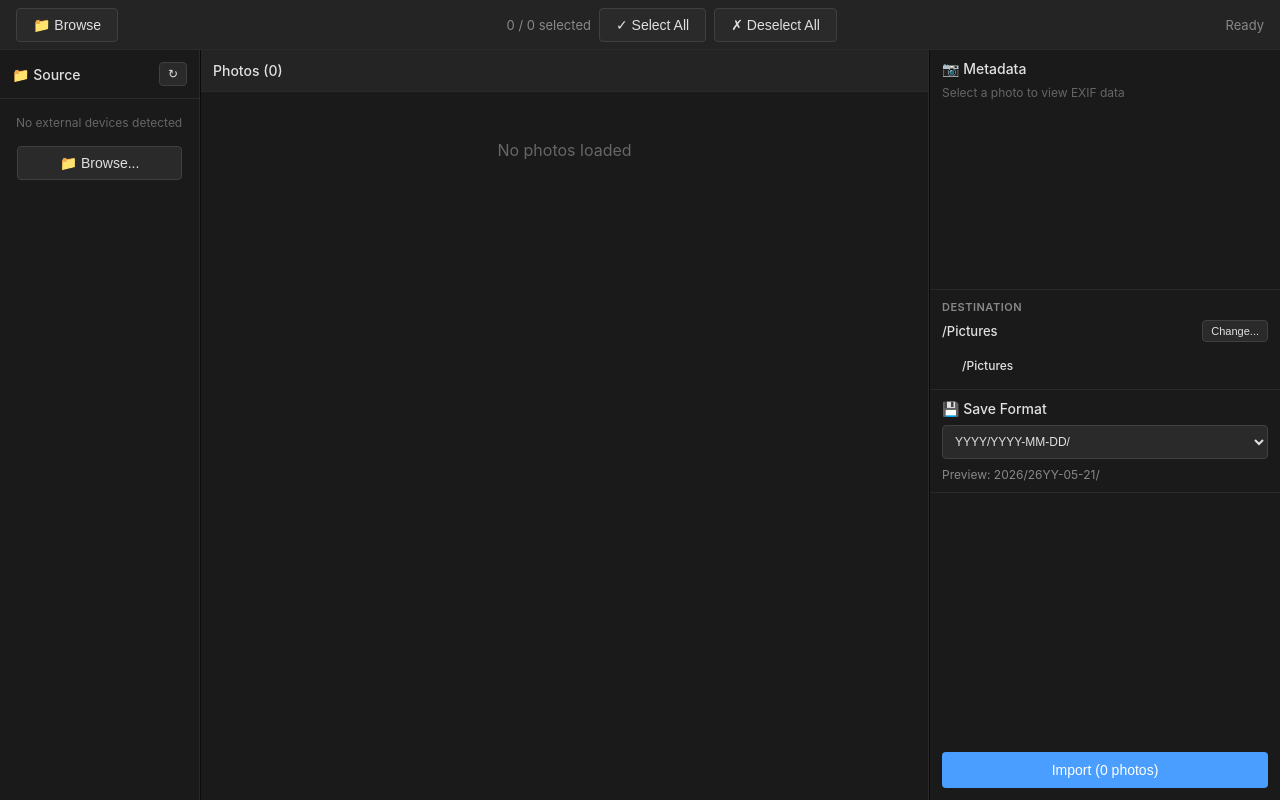
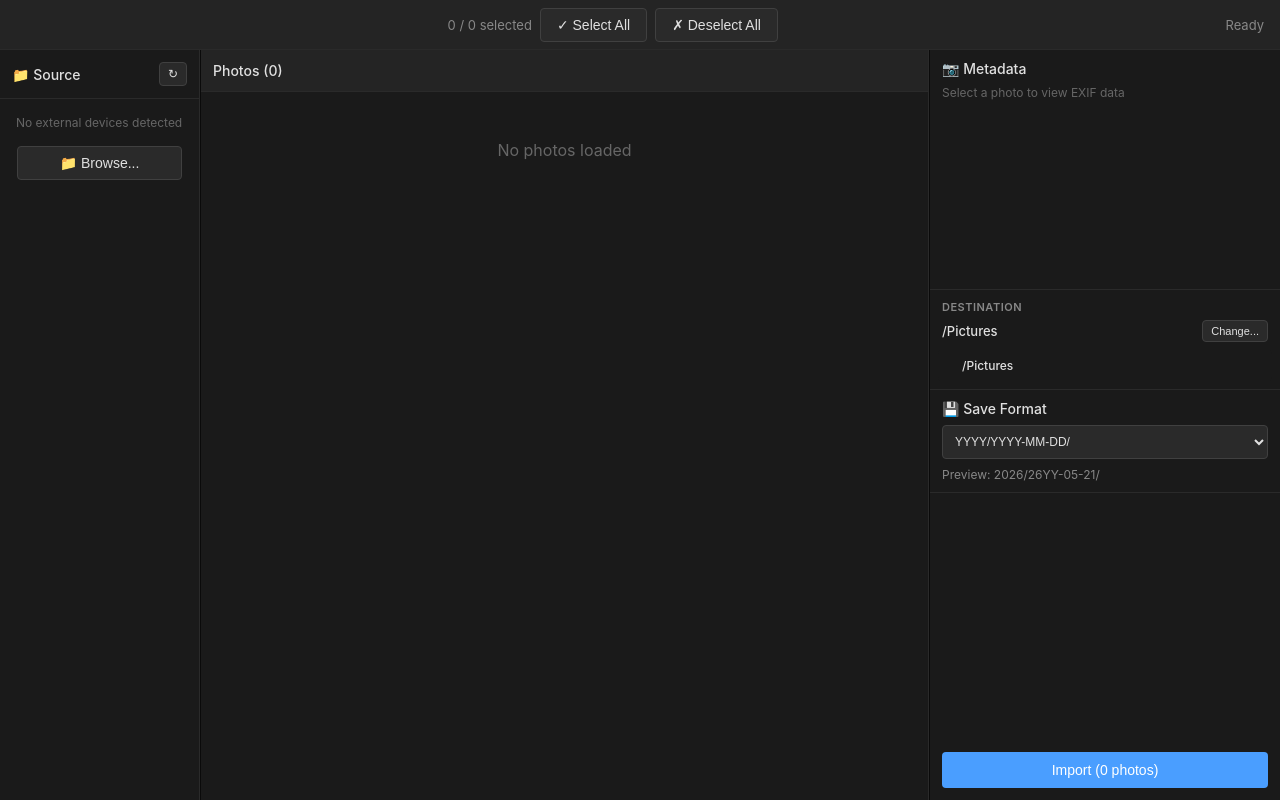
Before and after one commit to xG3R4RD0x/photo_manager, a React (Vite) app in the folder gui-frontend/: page / in a window 1280 px wide. Built offline with nearby package versions, Linux system fonts and the light colour scheme.

Commit message:
removed extra browser button

```diff
--- a/gui-frontend/src/components/Toolbar.tsx
+++ b/gui-frontend/src/components/Toolbar.tsx
@@ -1,6 +1,5 @@
 import { useUIStore } from "../stores/useUIStore";
 import { usePhotoStore } from "../stores/usePhotoStore";
-import { useFolderBrowse } from "../hooks/useFolderBrowse";
 
 import "./Toolbar.css";
 
@@ -9,14 +8,8 @@ export default function Toolbar() {
   const selectedCount = usePhotoStore((s) => s.selectedPaths.size);
   const totalCount = usePhotoStore((s) => s.photos.length);
   const status = useUIStore((s) => s.status);
-  const { browseFolder, isLoading } = useFolderBrowse();
   return (
     <div className="toolbar">
-      <div className="toolbar-left">
-        <button onClick={browseFolder} disabled={isLoading}>
-          📁 Browse
-        </button>
-      </div>
       <div className="toolbar-center">
         <span>
           {selectedCount} / {totalCount} selected
```
